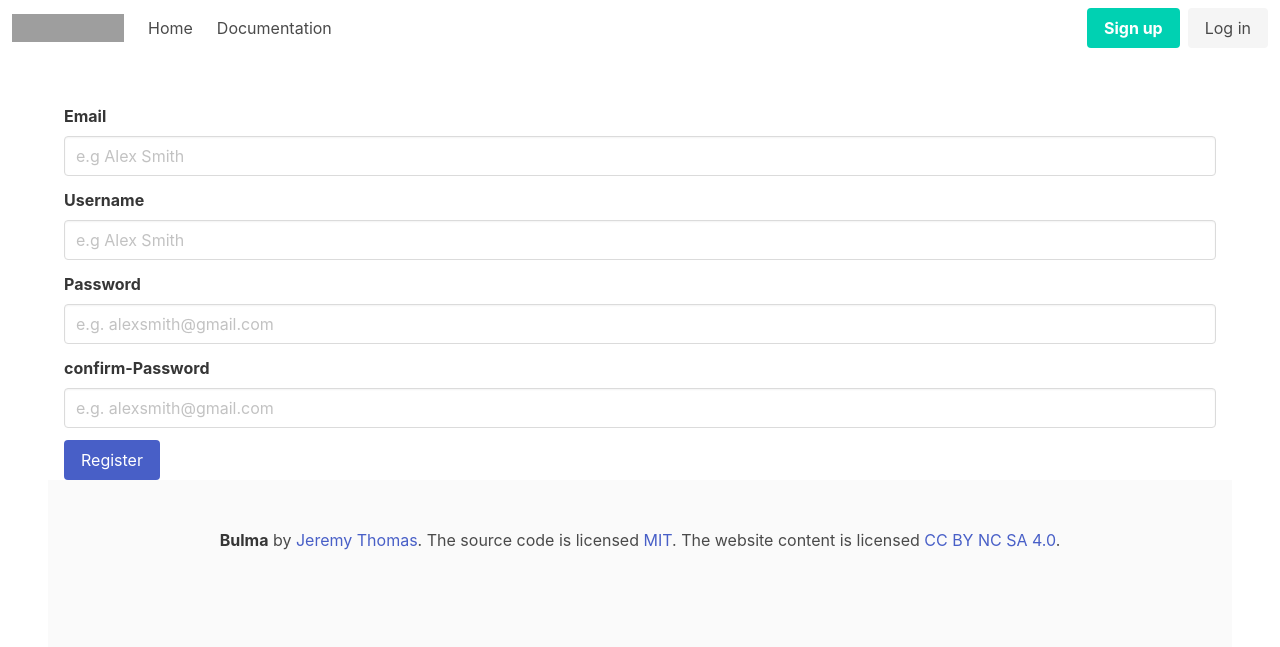
After one commit to surajmt8848/superchat, a Django app: page /register in a window 1280 px wide. The commit adds this page. Shown: the top 647 px of the page. Run offline with Django 3.2, Linux system fonts and the light colour scheme; some libraries are stand-ins or nearby versions; grey boxes are pictures that could not be loaded.

Commit message:
created user registrations

```diff
--- /dev/null
+++ b/accounts/templates/accounts/register.html
@@ -0,0 +1,53 @@
+{% extends 'base.html' %}
+
+{% block content %}
+<form method="POST"> {% csrf_token %}
+  <div class="field">
+    <label class="label">Email</label>
+    <div class="control">
+      <input class="input" name="email" id="inputEmail" type="email" placeholder="e.g Alex Smith">
+    </div>
+  </div>
+
+  <div class="field">
+    <label class="label">Username</label>
+    <div class="control">
+      <input class="input" name="username" id="inputUsername" type="text" placeholder="e.g Alex Smith">
+    </div>
+  </div>
+
+  <div class="field">
+    <label class="label">Password</label>
+    <div class="control">
+      <input class="input" type="password" name='password1' id="inputPassword1" placeholder="e.g. alexsmith@gmail.com">
+    </div>
+  </div>
+
+  <div class="field">
+    <label class="label">confirm-Password</label>
+    <div class="control">
+      <input class="input" name='password2' id="inputPassword2" type="password" placeholder="e.g. alexsmith@gmail.com">
+    </div>
+  </div>
+
+  {% for field in registration_form %}
+  <p>
+    {% for error in field.errors %}
+    <p style="color: red">{{ error }}</p>
+    {% endfor %}
+  </p>
+  {% endfor %}
+  {% if registration_form.non_field_errors %}
+  <div style="color: red">
+    <p>{{registration_form.non_field_errors}}</p>
+  </div>
+
+  {% endif %}
+
+  <div class="field is-grouped">
+    <div class="control">
+      <button class="button is-link" type="submit">Register</button>
+    </div>
+  </div>
+</form>
+{% endblock content %}
--- a/accounts/urls.py
+++ b/accounts/urls.py
@@ -2,7 +2,8 @@
 from django.contrib import admin
 from django.urls import path, include
 
+from accounts.views import (register_view)
 
 urlpatterns = [
-
+   path('register', register_view, name="register")
 ]
--- a/accounts/views.py
+++ b/accounts/views.py
@@ -1,3 +1,27 @@
-from django.shortcuts import render
+from django.shortcuts import render, redirect
+from django.http import HttpResponse
+from django.contrib.auth import login, authenticate
 
-# Create your views here.
+from .forms import RegistrationForm
+
+
+def register_view(request, *args, **kwargs):
+    user = request.user
+    if user.is_authenticated:
+        return HttpResponse(f"You have already authenticated as {user.email}")
+    context = {}
+    if request.POST:
+        form = RegistrationForm(request.POST)
+        if form.is_valid():
+            form.save()
+            email = form.cleaned_data.get('email').lower()
+            raw_password = form.cleaned_data.get('password1')
+            account = authenticate(email=email, password=raw_password)
+            login(request, account)
+            destination = kwargs.get('next')
+            if destination:
+                return redirect(destination)
+            return redirect("home")
+        else:
+            context['registration_form'] = form
+    return render(request, 'accounts/register.html', context)
--- a/base/settings.py
+++ b/base/settings.py
@@ -89,9 +89,9 @@ WSGI_APPLICATION = 'base.wsgi.application'
 DATABASES = {
     'default': {
         'ENGINE': 'django.db.backends.postgresql_psycopg2',
-        'NAME': 'super', # Database name
-        'USER': 'root',
-        'PASSWORD': 'root',
+        'NAME': 'root', # Database name
+        'USER': 'super',
+        'PASSWORD': 'super',
         'HOST': 'localhost',
         'PORT': '5432',
     }
--- a/templates/base.html
+++ b/templates/base.html
@@ -3,7 +3,7 @@
   <head>
     <meta charset="utf-8" />
     <meta name="viewport" content="width=device-width, initial-scale=1" />
-    <title>Hello Bulma!</title>
+    <title>Super Chat</title>
     <link
       rel="stylesheet"
       href="https://cdn.jsdelivr.net/npm/bulma@0.9.1/css/bulma.min.css"
--- a/templates/snippets/header.html
+++ b/templates/snippets/header.html
@@ -38,7 +38,7 @@
         </a>
 
         <div class="navbar-dropdown">
-          <a class="navbar-item"> About </a>
+          <a class="navbar-item"> {{request.user.username}} </a>
           <a class="navbar-item"> Jobs </a>
           <a class="navbar-item"> Contact </a>
           <hr class="navbar-divider" />
@@ -96,10 +96,10 @@
       {% else %}
       <div class="navbar-item">
         <div class="buttons">
-          <a class="button is-primary">
+          <a class="button is-primary" href="{% url 'register' %}">
             <strong>Sign up</strong>
           </a>
-          <a class="button is-light"> Log in </a>
+          <a class="button is-light" > Log in </a>
         </div>
       </div>
       {% endif %}
```
Also changed, not shown: accounts/forms.py (added, +30 -0 lines), accounts/templates/accounts/login.html (added, +45 -0 lines).
